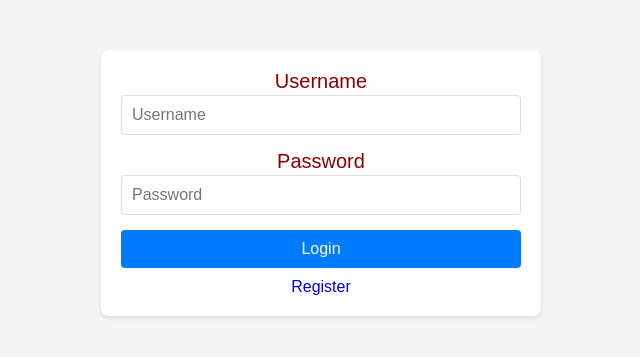
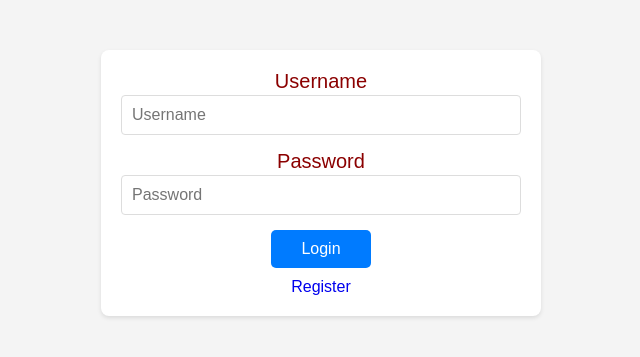
Before and after one commit to Gokul-VS-Kannan/blog_app, a Django app: page / in a window 1280 px wide. Shown: the top 357 px of the page, without its empty margins (319-959 px from the left). Run offline with Django 5.2, Linux system fonts and the light colour scheme.

Commit message:
change some static content

```diff
--- a/blog_project/static/css/homestyle.css
+++ b/blog_project/static/css/homestyle.css
@@ -35,12 +35,16 @@ body{
 }
 
 .form-container button {
+    display: block;
     padding: 10px;
+    width: 100px;
+    text-align: center;
     background-color: #007bff;
     color: #fff;
     border: none;
-    border-radius: 4px;
+    border-radius: 5px;
     font-size: 1rem;
+    margin: 0 auto;
     cursor: pointer;
 }
 
```
